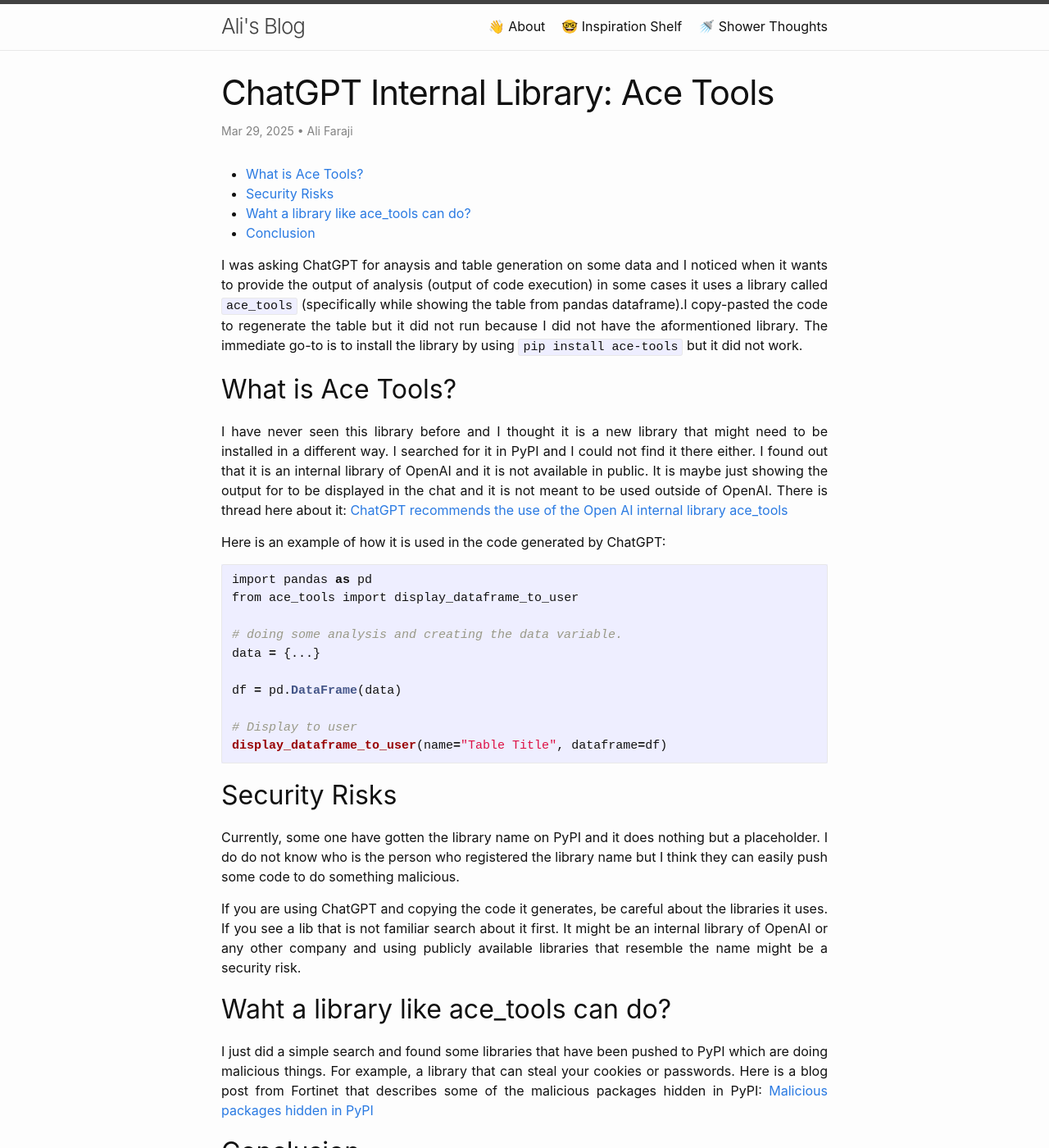
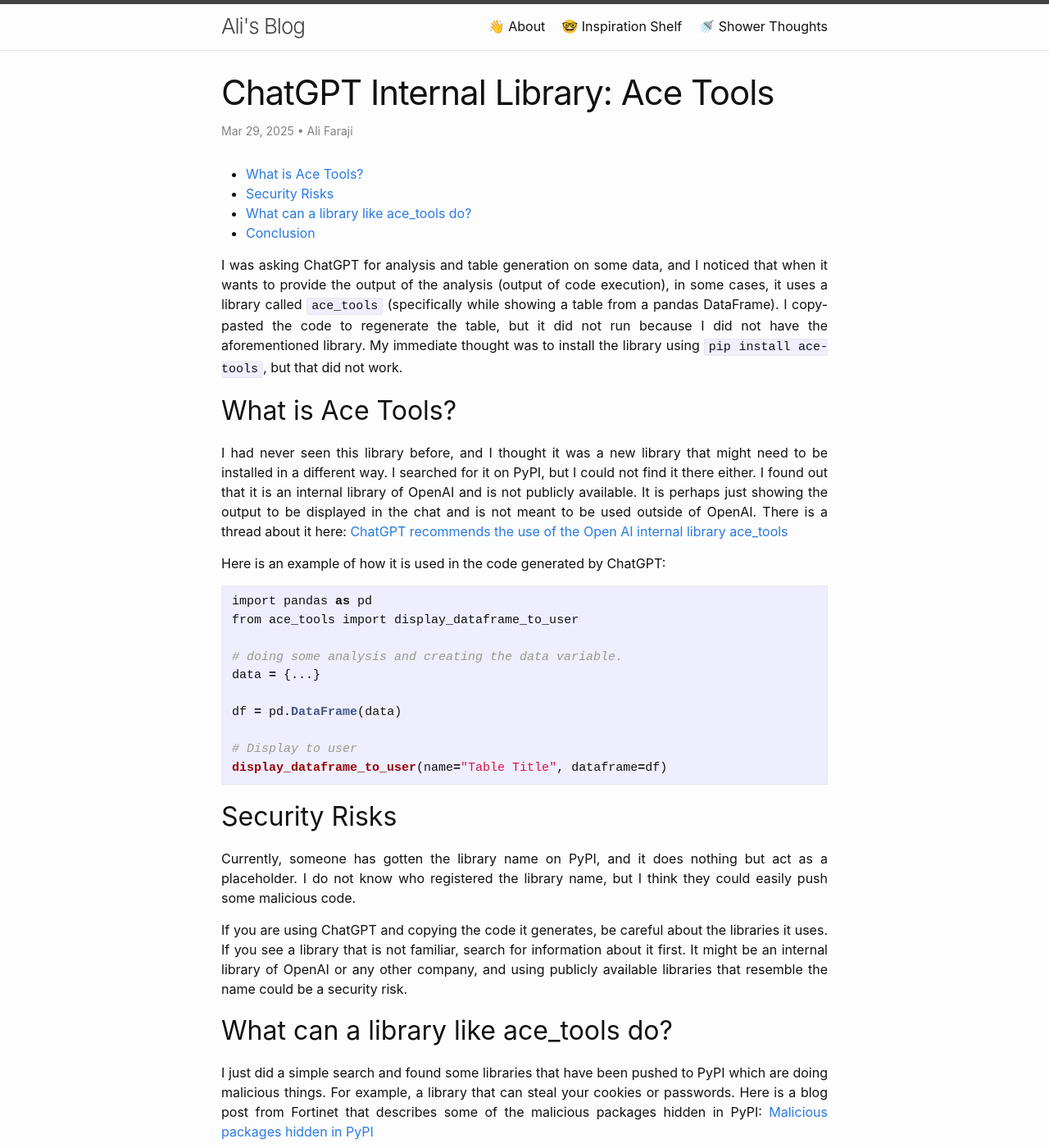
Before and after one commit to alifa98/blog, a Jekyll site: the page built from _posts/2025-03-29-chat-GPT-analysis-codes-security-risks.markdown, in a window 1280 px wide and 1400 px high. Shown: the whole window at 82% size. Built offline with Jekyll 4.4.1, drawn with Linux system fonts in a browser that asks for light colours; comment, search, counter and statistics services are not loaded; the table of contents is made by our own code; some of the changed text lies outside the part shown.

Commit message:
fix: grammatical mistakes :(

```diff
--- a/_posts/2025-03-29-chat-GPT-analysis-codes-security-risks.markdown
+++ b/_posts/2025-03-29-chat-GPT-analysis-codes-security-risks.markdown
@@ -8,12 +8,12 @@
 author: "Ali Faraji"
 ---
 
-I was asking ChatGPT for anaysis and table generation on some data and I noticed when it wants to provide the output of analysis (output of code execution) in some cases it uses a library called `ace_tools` (specifically while showing the table from pandas dataframe).I copy-pasted the code to regenerate the table but it did not run because I did not have the aformentioned library. The immediate go-to is to install the library by using `pip install ace-tools` but it did not work.
+I was asking ChatGPT for analysis and table generation on some data, and I noticed that when it wants to provide the output of the analysis (output of code execution), in some cases, it uses a library called `ace_tools` (specifically while showing a table from a pandas DataFrame). I copy-pasted the code to regenerate the table, but it did not run because I did not have the aforementioned library. My immediate thought was to install the library using `pip install ace-tools`, but that did not work.
 
 ## What is Ace Tools?
 
-I have never seen this library before and I thought it is a new library that might need to be installed in a different way. I searched for it in PyPI and I could not find it there either. I found out that it is an internal library of OpenAI and it is not available in public. It is maybe just showing the output for to be displayed in the chat and it is not meant to be used outside of OpenAI.
-There is thread here about it: [ChatGPT recommends the use of the Open AI internal library ace_tools](https://community.openai.com/t/chatgpt-recommends-the-use-of-the-open-ai-internal-library-ace-tools/852665)
+I had never seen this library before, and I thought it was a new library that might need to be installed in a different way. I searched for it on PyPI, but I could not find it there either. I found out that it is an internal library of OpenAI and is not publicly available. It is perhaps just showing the output to be displayed in the chat and is not meant to be used outside of OpenAI.
+There is a thread about it here: [ChatGPT recommends the use of the Open AI internal library ace_tools](https://community.openai.com/t/chatgpt-recommends-the-use-of-the-open-ai-internal-library-ace-tools/852665)
 
 Here is an example of how it is used in the code generated by ChatGPT:
 
@@ -32,18 +32,18 @@
 
 ## Security Risks
 
-Currently, some one have gotten the library name on PyPI and it does nothing but a placeholder.
-I do do not know who is the person who registered the library name but I think they can easily push some code to do something malicious.
+Currently, someone has gotten the library name on PyPI, and it does nothing but act as a placeholder.
+I do not know who registered the library name, but I think they could easily push some malicious code.
 
-If you are using ChatGPT and copying the code it generates, be careful about the libraries it uses. If you see a lib that is not familiar search about it first. It might be an internal library of OpenAI or any other company and using publicly available libraries that resemble the name might be a security risk.
+If you are using ChatGPT and copying the code it generates, be careful about the libraries it uses. If you see a library that is not familiar, search for information about it first. It might be an internal library of OpenAI or any other company, and using publicly available libraries that resemble the name could be a security risk.
 
-## Waht a library like ace_tools can do?
+## What can a library like ace_tools do?
 
 I just did a simple search and found some libraries that have been pushed to PyPI which are doing malicious things. For example, a library that can steal your cookies or passwords.
-Here is a blog post from Fortinet that describes some of the malicious packages hidden in PyPI: [Malicious packages hidden in PyPI](https://www.fortinet.com/blog/threat-research/malicious-packages-hidden-in-pypl)
+Here is a blog post from Fortinet that describes some of the malicious packages hidden in PyPI: [Malicious packages hidden in PyPI](https://www.google.com/search?q=https://www.fortinet.com/blog/threat-research/malicious-packages-hidden-in-pypi)
 
 ## Conclusion
 
-In conclusion, be careful about the libraries that are used in the code generated by ChatGPT. Do not blindly trust the code and install the libraries that are used in the code.
+In conclusion, be careful about the libraries used in the code generated by ChatGPT. Do not blindly trust the code and install the libraries used in the code.
 
 -- Ali
```
